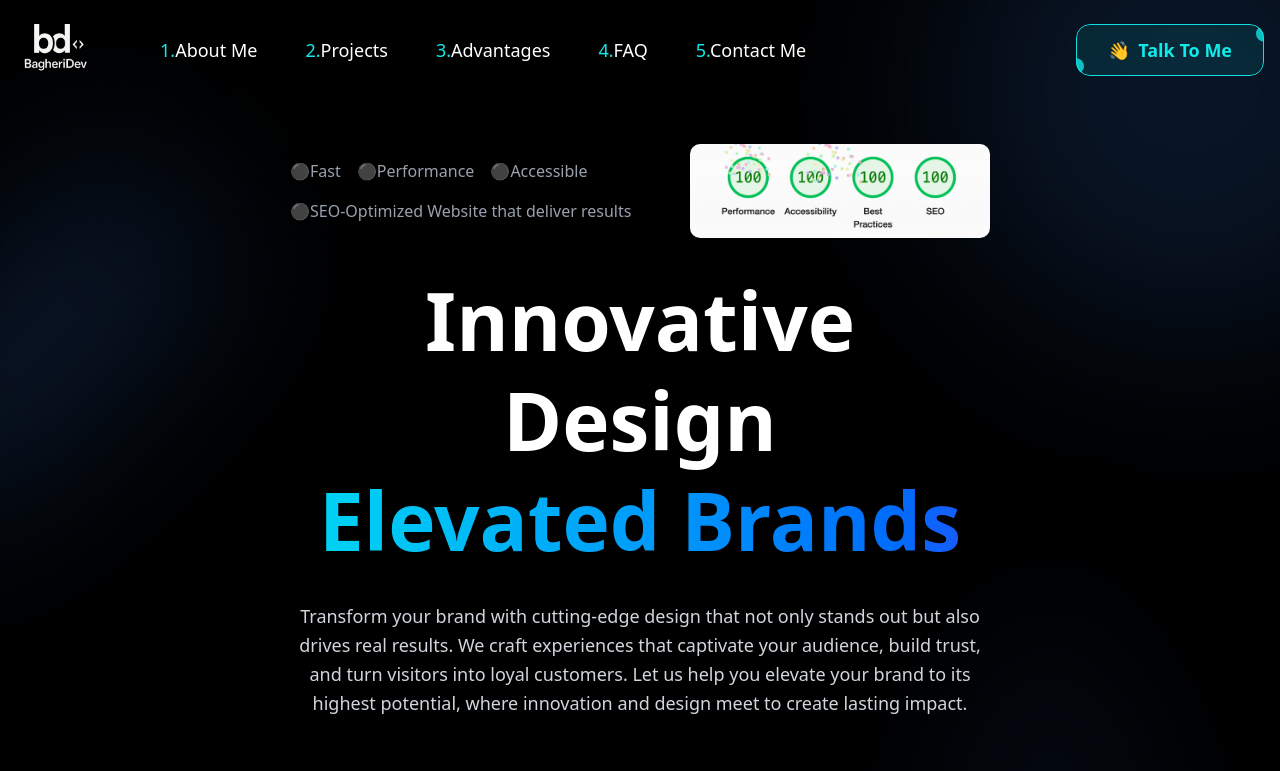
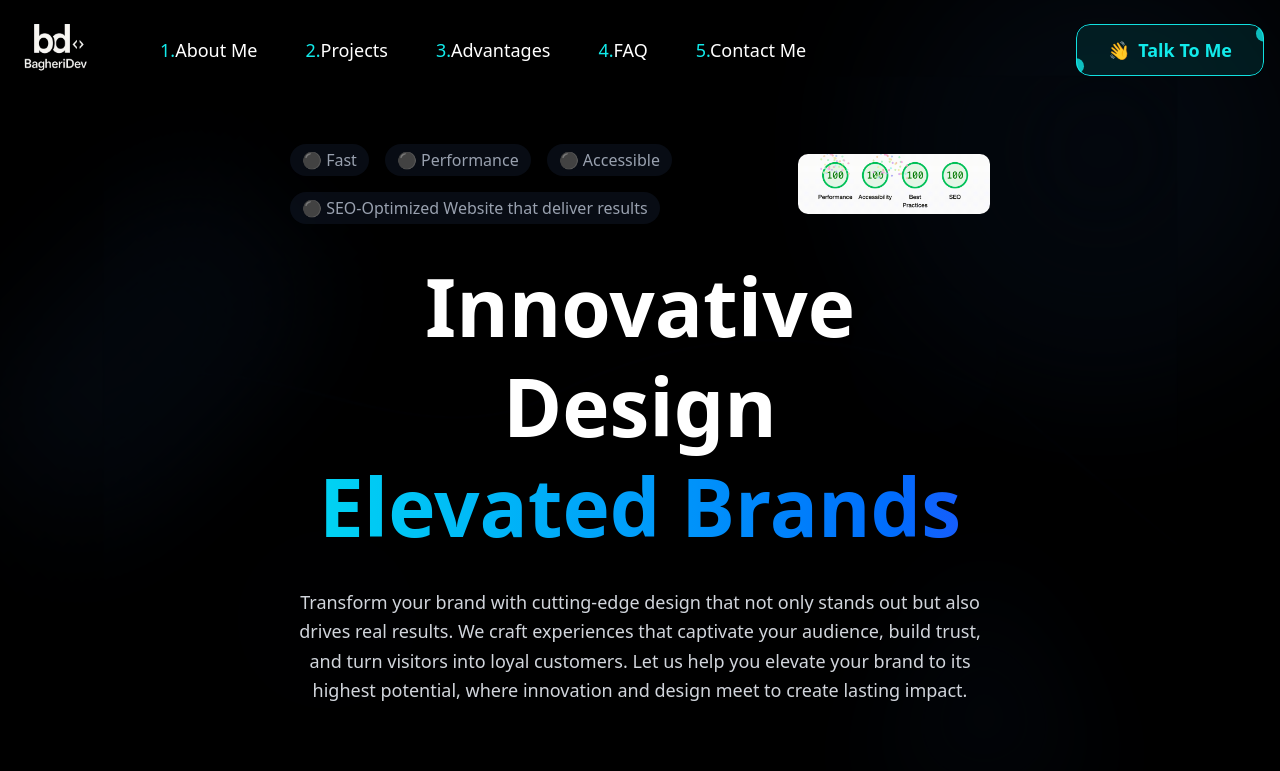
Before and after one commit to bagheri-dev/personal-website, a Next.js app: page / in a window 1280 px wide. Shown: the top 771 px of the page. Built offline with nearby package versions, Linux system fonts and the light colour scheme.

Commit message:
update hero

```diff
--- a/src/Components/index/Hero.tsx
+++ b/src/Components/index/Hero.tsx
@@ -1,39 +1,104 @@
-import Image from "next/image"
-import { SiteContainer } from "../Shared/SiteContainer"
+"use client"
+import Image from "next/image";
+import { SiteContainer } from "../Shared/SiteContainer";
 import Link from "next/link";
+import { motion } from "framer-motion";
 
 export const Hero = () => {
+    const shapeVariants = {
+        initial: { scale: 0.8, opacity: 0.3 },
+        animate: {
+            scale: [0.8, 1, 0.8],
+            opacity: [0.3, 0.5, 0.3],
+            transition: { duration: 6, repeat: Infinity, ease: "easeInOut" },
+        },
+    };
+
+    const tagVariants = {
+        hidden: { opacity: 0, y: 20 },
+        visible: (i : number) => ({
+            opacity: 1,
+            y: 0,
+            transition: { duration: 0.5, delay: i * 0.1, ease: "easeOut" },
+        }),
+    };
+
+    const titleVariants = {
+        hidden: { opacity: 0, y: 50 },
+        visible: { opacity: 1, y: 0, transition: { duration: 0.6, delay: 0.2, ease: "easeOut" } },
+    };
+
+    const descVariants = {
+        hidden: { opacity: 0, y: 30 },
+        visible: { opacity: 1, y: 0, transition: { duration: 0.6, delay: 0.4, ease: "easeOut" } },
+    };
+
+    const buttonVariants = {
+        hidden: { opacity: 0, scale: 0.8 },
+        visible: (i : number) => ({
+            opacity: 1,
+            scale: 1,
+            transition: { duration: 0.5, delay: 0.6 + i * 0.2, ease: "easeOut" },
+        }),
+    };
+
+    const imageVariants = {
+        hidden: { opacity: 0, x: 50 },
+        visible: { opacity: 1, x: 0, transition: { duration: 0.6, delay: 0.3, ease: "easeOut" } },
+    };
+
     return (
         <div className="relative pb-16 lg:pb-[116px] pt-36 px-4 overflow-hidden">
-            <div className="absolute inset-0 -z-10">
+            <motion.div
+                className="absolute inset-0 -z-10"
+                initial="initial"
+                animate="animate"
+                variants={shapeVariants}
+            >
+                <svg
+                    className="absolute top-0 left-0 w-full h-full opacity-30"
+                    viewBox="0 0 1440 600"
+                    fill="none"
+                    xmlns="http://www.w3.org/2000/svg"
+                >
+                    <path
+                        d="M0 200C200 100 400 300 600 200S1000 100 1200 200T1440 400"
+                        stroke="#0C1B31"
+                        strokeWidth="4"
+                        strokeOpacity="0.5"
+                    />
+                    <circle cx="300" cy="500" r="120" fill="#0C1B31" fillOpacity="0.3" />
+                    <circle cx="1100" cy="150" r="100" fill="#0C1B31" fillOpacity="0.3" />
+                </svg>
                 <div className="absolute -top-40 -right-40 w-[500px] h-[500px] rounded-full bg-[#0C1B31] blur-[100px]"></div>
-
                 <div className="absolute top-1/4 -left-40 w-[400px] h-[200px] bg-[#0C1B31] transform -rotate-45 blur-[80px]"></div>
-
-                <div className="absolute bottom-20 right-20 w-0 h-0
-                    border-l-[150px] border-l-transparent
-                    border-b-[300px] border-b-[#0C1B31]/50
-                    border-r-[150px] border-r-transparent
-                    blur-[70px]">
-                </div>
-
+                <div className="absolute bottom-20 right-20 w-0 h-0 border-l-[150px] border-l-transparent border-b-[300px] border-b-[#0C1B31]/50 border-r-[150px] border-r-transparent blur-[70px]"></div>
                 <div className="absolute inset-0 bg-black/20 backdrop-blur-[1px]"></div>
-            </div>
+            </motion.div>
 
             <SiteContainer>
-                <div className="flex flex-col items-center justify-center w-full max-w-[700px] mx-auto relative">
+                <motion.div
+                    className="flex flex-col items-center justify-center w-full max-w-[700px] mx-auto relative"
+                    initial="hidden"
+                    whileInView="visible"
+                    viewport={{ once: true, amount: 0.3 }}
+                >
                     <div className="flex flex-col md:flex-row items-center justify-between w-full mb-8 gap-4">
                         <div className="flex flex-wrap justify-center md:justify-start gap-2 md:gap-4">
-                            {["⚫Fast", "⚫Performance", "⚫Accessible", "⚫SEO-Optimized Website that deliver results"].map((item, index) => (
-                                <span
+                            {["⚫ Fast", "⚫ Performance", "⚫ Accessible", "⚫ SEO-Optimized Website that deliver results"].map(
+                                (item, index) => (
+                                    <motion.span
                                         key={index}
-                                    className="text-gray-400 hover:text-white transition-colors duration-300 inline-block"
+                                        className="text-gray-400 hover:text-white transition-colors duration-300 inline-block bg-gray-900/50 px-3 py-1 rounded-full"
+                                        custom={index}
+                                        variants={tagVariants}
                                     >
                                         {item}
-                                </span>
-                            ))}
+                                    </motion.span>
+                                )
+                            )}
                         </div>
-                        <div className="shrink-0">
+                        <motion.div variants={imageVariants}>
                             <Image
                                 className="rounded-lg hover:shadow-lg hover:shadow-cyan-500/50 transition-all duration-500"
                                 src="/lighthouse-100.gif"
@@ -41,29 +106,44 @@ export const Hero = () => {
                                 width={300}
                                 height={50}
                             />
-                        </div>
+                        </motion.div>
                     </div>
 
-                    <div className="mb-8 w-full">
+                    <motion.div variants={titleVariants} className="mb-8 w-full">
                         <h1 className="text-4xl sm:text-5xl md:text-6xl lg:text-[80px] text-center leading-tight font-bold">
-                            Innovative Design <br/>
+                            Innovative Design <br />
                             <span className="text-transparent bg-clip-text bg-gradient-to-r from-cyan-400 to-blue-600 animate-text-shimmer">
                 Elevated Brands
               </span>
                         </h1>
-                    </div>
+                    </motion.div>
 
-                    <div className="w-full mb-12">
+                    <motion.div variants={descVariants} className="w-full mb-12">
                         <p className="text-center text-gray-300 text-sm sm:text-base md:text-lg leading-relaxed">
-                            Transform your brand with cutting-edge design that not only stands out but also drives real results. We craft experiences that captivate your audience, build trust, and turn visitors into loyal customers. Let us help you elevate your brand to its highest potential, where innovation and design meet to create lasting impact.
+                            Transform your brand with cutting-edge design that not only stands out but also drives real results. We craft
+                            experiences that captivate your audience, build trust, and turn visitors into loyal customers. Let us help you
+                            elevate your brand to its highest potential, where innovation and design meet to create lasting impact.
                         </p>
-                    </div>
+                    </motion.div>
+
                     <div className="pt-5 flex flex-wrap justify-center gap-5 sm:gap-8">
+                        <motion.div custom={0} variants={buttonVariants}>
                             <Link href={"https://cal.com/mahdi-bagheri-dev"} target={"_blank"} className="group relative">
                                 <button className="relative z-10 text-lg cursor-pointer py-3 px-8 bg-gradient-to-r from-blue-600 to-indigo-700 rounded-xl font-semibold text-white overflow-hidden transition-all duration-500 hover:rounded-2xl shadow-lg hover:shadow-blue-500/40">
                   <span className="relative z-10 flex items-center gap-2">
-                                    <svg className="w-5 h-5 group-hover:animate-bounce" fill="none" stroke="currentColor" viewBox="0 0 24 24" xmlns="http://www.w3.org/2000/svg">
-                                        <path strokeLinecap="round" strokeLinejoin="round" strokeWidth={2} d="M3 5a2 2 0 012-2h3.28a1 1 0 01.948.684l1.498 4.493a1 1 0 01-.502 1.21l-2.257 1.13a11.042 11.042 0 005.516 5.516l1.13-2.257a1 1 0 011.21-.502l4.493 1.498a1 1 0 01.684.949V19a2 2 0 01-2 2h-1C9.716 21 3 14.284 3 6V5z" />
+                    <svg
+                        className="w-5 h-5 group-hover:animate-bounce"
+                        fill="none"
+                        stroke="currentColor"
+                        viewBox="0 0 24 24"
+                        xmlns="http://www.w3.org/2000/svg"
+                    >
+                      <path
+                          strokeLinecap="round"
+                          strokeLinejoin="round"
+                          strokeWidth={2}
+                          d="M3 5a2 2 0 012-2h3.28a1 1 0 01.948.684l1.498 4.493a1 1 0 01-.502 1.21l-2.257 1.13a11.042 11.042 0 005.516 5.516l1.13-2.257a1 1 0 011.21-.502l4.493 1.498a1 1 0 01.684.949V19a2 2 0 01-2 2h-1C9.716 21 3 14.284 3 6V5z"
+                      />
                     </svg>
                     Book Your Time Now
                   </span>
@@ -72,13 +152,26 @@ export const Hero = () => {
                                 </button>
                                 <span className="absolute -bottom-2 -left-2 w-full h-full bg-blue-800/40 rounded-xl group-hover:-bottom-1 group-hover:-left-1 transition-all duration-300 -z-10"></span>
                             </Link>
+                        </motion.div>
 
+                        <motion.div custom={1} variants={buttonVariants}>
                             <Link href={"#projects"} className="group relative">
                                 <button className="relative z-10 text-lg cursor-pointer py-3 px-8 bg-gradient-to-r from-purple-600 to-pink-600 rounded-xl font-semibold text-white overflow-hidden transition-all duration-500 hover:rounded-2xl shadow-lg hover:shadow-purple-500/40">
                   <span className="relative z-10 flex items-center gap-2">
-                                    <svg className="w-5 h-5 group-hover:animate-spin" fill="none" stroke="currentColor" viewBox="0 0 24 24" xmlns="http://www.w3.org/2000/svg">
+                    <svg
+                        className="w-5 h-5 group-hover:animate-spin"
+                        fill="none"
+                        stroke="currentColor"
+                        viewBox="0 0 24 24"
+                        xmlns="http://www.w3.org/2000/svg"
+                    >
                       <path strokeLinecap="round" strokeLinejoin="round" strokeWidth={2} d="M15 12a3 3 0 11-6 0 3 3 0 016 0z" />
-                                        <path strokeLinecap="round" strokeLinejoin="round" strokeWidth={2} d="M2.458 12C3.732 7.943 7.523 5 12 5c4.478 0 8.268 2.943 9.542 7-1.274 4.057-5.064 7-9.542 7-4.477 0-8.268-2.943-9.542-7z" />
+                      <path
+                          strokeLinecap="round"
+                          strokeLinejoin="round"
+                          strokeWidth={2}
+                          d="M2.458 12C3.732 7.943 7.523 5 12 5c4.478 0 8.268 2.943 9.542 7-1.274 4.057-5.064 7-9.542 7-4.477 0-8.268-2.943-9.542-7z"
+                      />
                     </svg>
                     See My Work
                   </span>
@@ -87,9 +180,10 @@ export const Hero = () => {
                                 </button>
                                 <span className="absolute -bottom-2 -right-2 w-full h-full bg-purple-800/40 rounded-xl group-hover:-bottom-1 group-hover:-right-1 transition-all duration-300 -z-10"></span>
                             </Link>
+                        </motion.div>
                     </div>
-                </div>
+                </motion.div>
             </SiteContainer>
         </div>
-    )
-}
+    );
+};
```
Lines whose indentation alone changed are shown as unchanged.
